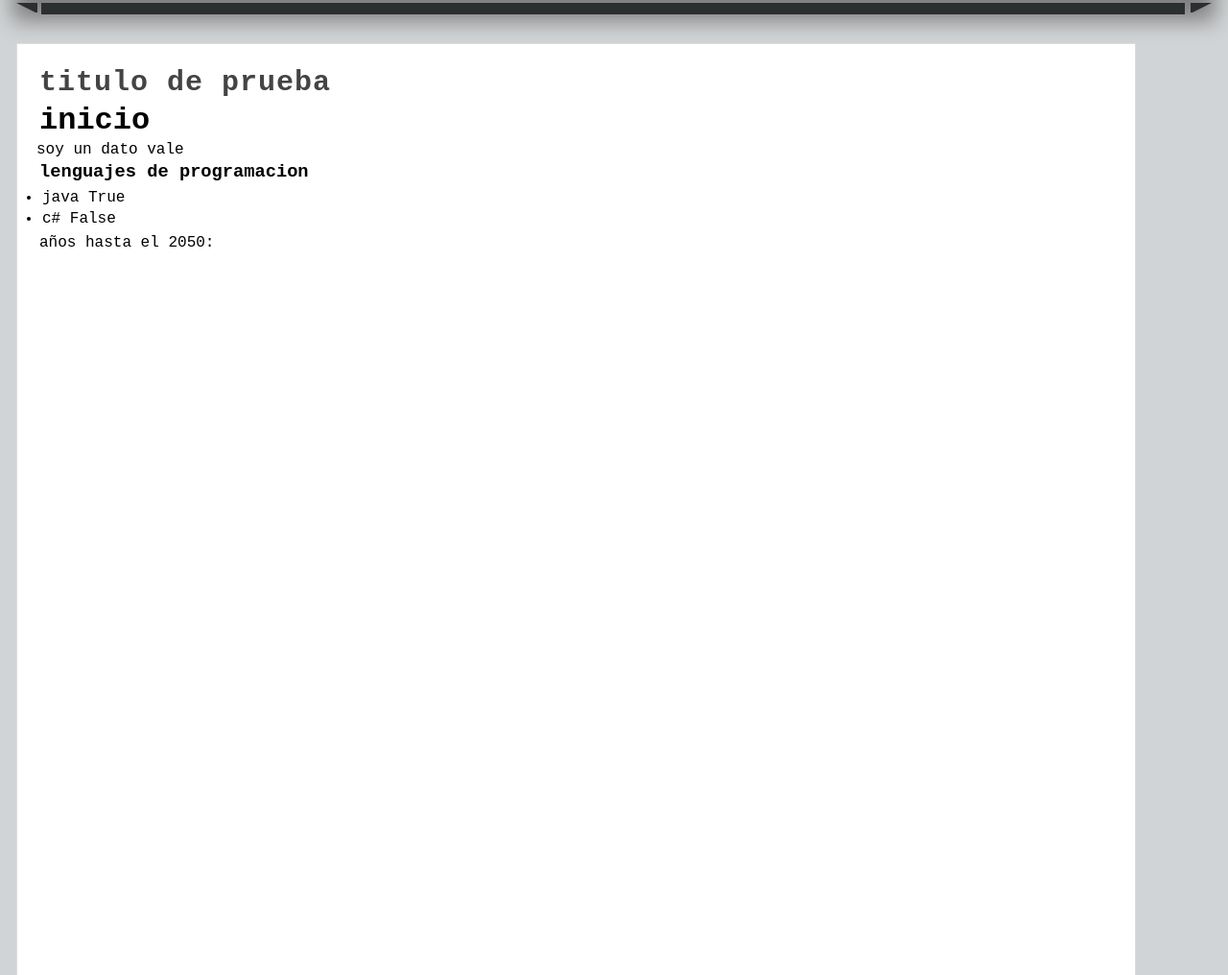
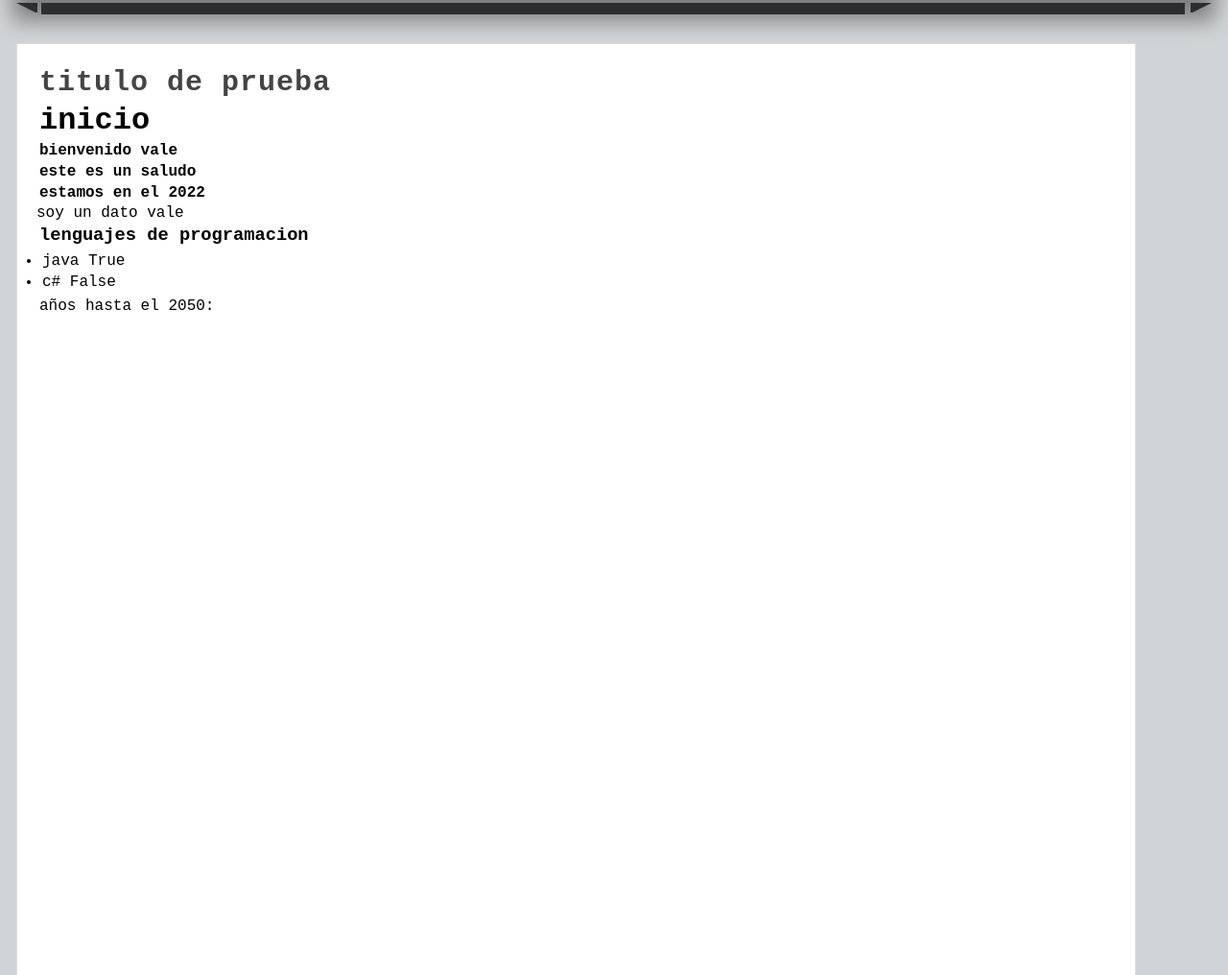
Before and after one commit to arxbullet/django-tutorial, a Django app: page / in a window 1280 px wide. Shown: the part 208-1224 px from the top of the page at 96% size. Run offline with Django 4.2, Linux system fonts and the light colour scheme.

Commit message:
incluir templates dentro de templates

```diff
--- /dev/null
+++ b/miapp/aprendiendoDjango/templates/fechaActual.html
@@ -0,0 +1,3 @@
+<h4>bienvenido {{nombre}}</h4>
+<h4> {{saludo}}</h4>
+<h4>estamos en el 2022</h4>
--- a/miapp/aprendiendoDjango/templates/index.html
+++ b/miapp/aprendiendoDjango/templates/index.html
@@ -4,6 +4,11 @@ el codigo de html que retornamos de las funciones y el codigo python-->
 
 {% block content %}
 <h1>inicio</h1>
+
+<!--cargar una template dentro de otra, y
+les puedo pasar valores heredados desde views a index, como nombre,
+ademas de eso puedo crear variables y pasarselas-->
+{% include  'fechaActual.html' with saludo='este es un saludo' %} <!--si paso el valor only, solo recibira la variable que cree-->
 
 <!--mostrar variables y condicionales-->
 
```
